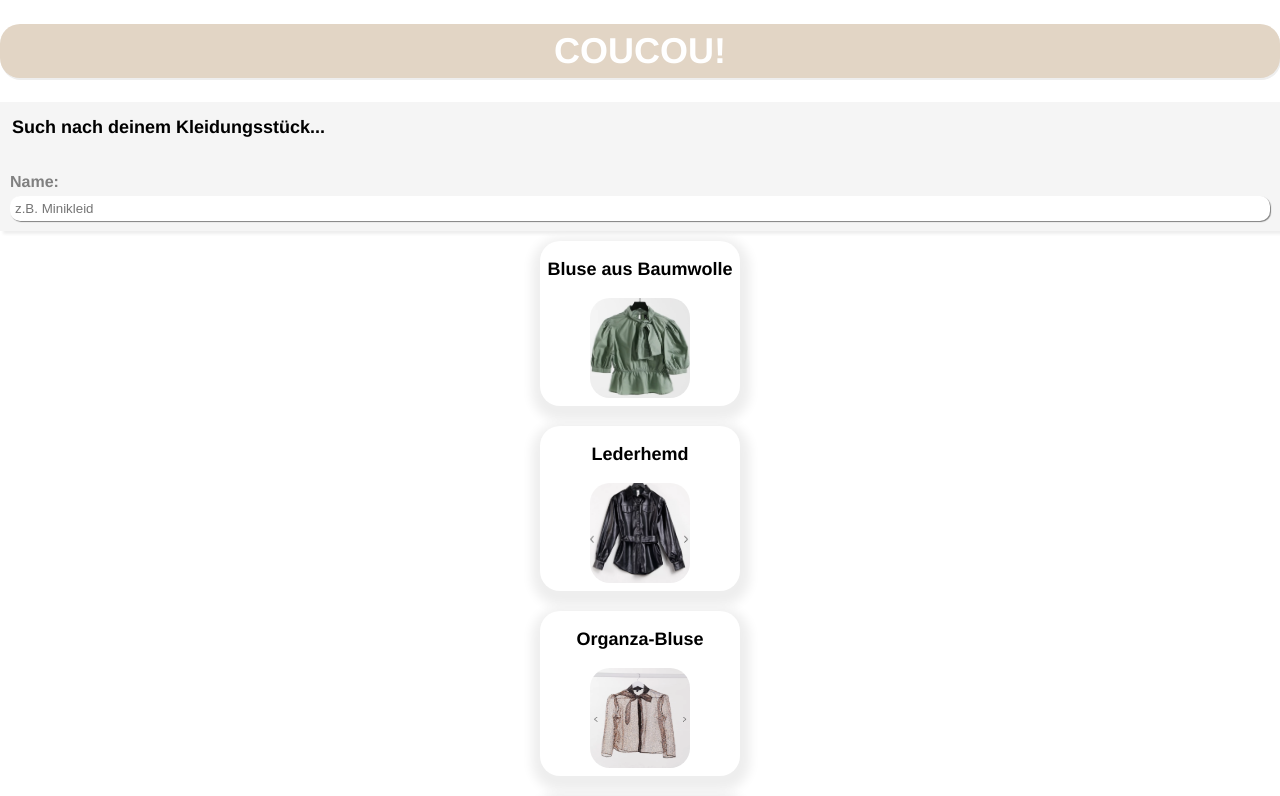
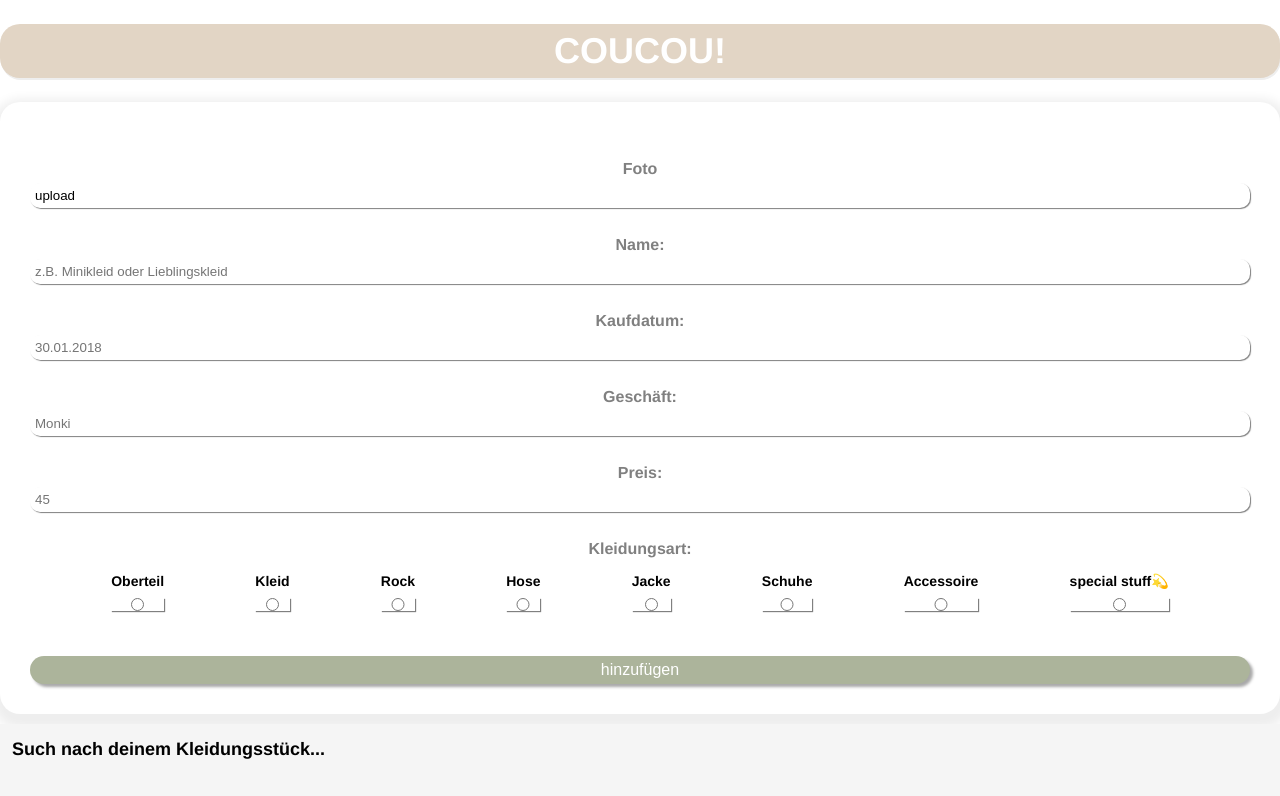
Before and after one commit to melissaceleste/capstone-project, a React (Create React App) app: page /addnew in a window 1280 px wide. Shown: the top 796 px of the page. Built offline with nearby package versions, Linux system fonts and the light colour scheme.

Commit message:
add form, handleSubmit, and modify JSON

```diff
--- a/src/App.js
+++ b/src/App.js
@@ -4,25 +4,47 @@ import { clothes } from './coucou.json'
 import styled from 'styled-components/macro'
 import Filter from './components/Filter/Filter'
 import { useState } from 'react'
+import AddNew from './components/AddNew/AddNew'
 
 function App() {
   const [userInput, setUserInput] = useState('')
+  const [cards, setCards] = useState([])
 
   return (
     <>
       <Header />
+      <AddNew onAddNewCard={addNewCard} />
+      {cards.map(card => (
+        <Card
+          name={card.name}
+          store={card.store}
+          price={card.price}
+          cards={cards}
+          setCards={setCards}
+        />
+      ))}
       <Filter userInput={userInput} setUserInput={setUserInput} />
       <Layout>
         {clothes
           .filter(item =>
             item.name.toLowerCase().includes(userInput.toLowerCase())
           )
-          .map(({ name, image, id }) => (
-            <Card key={id} image={image} name={name} />
+          .map(({ name, image, id, store, price }) => (
+            <Card
+              key={id}
+              image={image}
+              name={name}
+              store={store}
+              price={price}
+            />
           ))}
       </Layout>
     </>
   )
+
+  function addNewCard(newCard) {
+    setCards([newCard, ...cards])
+  }
 }
 
 export default App
--- /dev/null
+++ b/src/components/AddNew/AddNew.js
@@ -0,0 +1,140 @@
+import styled from 'styled-components/macro'
+
+export default function AddNew({ onAddNewCard }) {
+  return (
+    <AddNewContainer onSubmit={handleSubmit}>
+      <label>
+        <h2>Foto</h2>
+        <input type="files" value="upload" />
+      </label>
+
+      <label>
+        <h2>Name:</h2>
+        <input
+          placeholder="z.B. Minikleid oder Lieblingskleid"
+          name="nameOfClothing"
+        />
+      </label>
+
+      <label>
+        <h2>Kaufdatum:</h2>
+        <input placeholder="30.01.2018" name="kaufdatum" />
+      </label>
+
+      <label>
+        <h2>Geschäft:</h2>
+        <input placeholder="Monki" name="store" />
+      </label>
+
+      <label>
+        <h2>Preis:</h2>
+        <input
+          placeholder="45"
+          name="price"
+          type="number"
+          step="0.01"
+          min="0"
+        />
+      </label>
+
+      <h2>Kleidungsart:</h2>
+      <ContainerKleidungsart>
+        <label>
+          <h3> Oberteil </h3>
+          <input type="radio" name="Oberteil" />
+        </label>
+        <label>
+          <h3> Kleid </h3>
+          <input type="radio" name="Kleid" />
+        </label>
+
+        <label>
+          <h3> Rock </h3>
+          <input type="radio" name="Rock" />
+        </label>
+
+        <label>
+          <h3> Hose </h3>
+          <input type="radio" name="Oberteil" />
+        </label>
+
+        <label>
+          <h3> Jacke </h3>
+          <input type="radio" name="Jacke" />
+        </label>
+
+        <label>
+          <h3> Schuhe </h3>
+          <input type="radio" name="Schuhe" />
+        </label>
+
+        <label>
+          <h3> Accessoire </h3>
+          <input type="radio" name="Accessoire" />
+        </label>
+
+        <label>
+          <h3> special stuff💫 </h3>
+          <input type="radio" name="special stuff" />
+        </label>
+      </ContainerKleidungsart>
+      <br />
+      <button> hinzufügen </button>
+    </AddNewContainer>
+  )
+  function handleSubmit(event) {
+    event.preventDefault()
+    const form = event.target
+    const { nameOfClothing, store, price } = form.elements
+    onAddNewCard({
+      name: nameOfClothing.value,
+      store: store.value,
+      price: price.value,
+    })
+    form.reset()
+  }
+}
+
+const AddNewContainer = styled.form`
+  text-align: center;
+  background-color: #ffffff;
+  border-radius: 20px;
+  box-shadow: 1px 6px 11px 9px #eee;
+  padding: 30px;
+  h2 {
+    font-size: 16px;
+    margin: 25px 0 0 0;
+    color: grey;
+  }
+  h3 {
+    font-size: 14px;
+    margin: 0;
+  }
+  input {
+    border-radius: 10px;
+    border: none;
+    box-shadow: 1px 1px 1px grey;
+    padding: 5px;
+    width: 100%;
+    margin: 0;
+  }
+  button {
+    background-color: #acb49b;
+    color: white;
+    border-radius: 20px;
+    border: none;
+    box-shadow: 3px 3px 3px darkgrey;
+    font-size: 16px;
+    width: 100%;
+    padding: 5px;
+  }
+`
+const ContainerKleidungsart = styled.section`
+  display: flex;
+  flex-wrap: wrap;
+  justify-content: space-evenly;
+
+  label {
+    margin: 10px;
+  }
+`
--- a/src/components/Card/Card.js
+++ b/src/components/Card/Card.js
@@ -1,10 +1,11 @@
 import styled from 'styled-components/macro'
 import React from 'react'
 
-export default function Card({ name, image }) {
+export default function Card({ name, image, store, price }) {
   return (
     <CardContainer>
       <h2>{name}</h2>
+      {store} {price}€
       <img src={image} alt="" width="100" height="100" />
     </CardContainer>
   )
--- a/src/coucou.json
+++ b/src/coucou.json
@@ -5,8 +5,8 @@
       "name": "Bluse aus Baumwolle",
       "image": "images_clothes/bluse_aus_baumwolle.png",
       "Kaufdatum": "30.01.2020",
-      "Geschäft": "Zara",
-      "Preis": "20 Euro",
+      "store": "Zara",
+      "price": "20",
       "Kleidungsart": "Oberteil"
     },
     {
@@ -14,8 +14,8 @@
       "name": "Lederhemd",
       "image": "images_clothes/lederhemd.png",
       "Kaufdatum": "30.01.2020",
-      "Geschäft": "Zara",
-      "Preis": "30 Euro",
+      "store": "Zara",
+      "price": "30",
       "Kleidungsart": "Oberteil"
     },
     {
@@ -23,8 +23,8 @@
       "name": "Organza-Bluse",
       "image": "images_clothes/organza-bluse.png",
       "Kaufdatum": "30.01.2020",
-      "Geschäft": "Zara",
-      "Preis": "40 Euro",
+      "store": "Zara",
+      "price": "40",
       "Kleidungsart": "Oberteil"
     },
 
@@ -33,8 +33,8 @@
       "name": "Karierte Hose",
       "image": "images_clothes/karierte_hose.png",
       "Kaufdatum": "30.01.2020",
-      "Geschäft": "Zara",
-      "Preis": "30 Euro",
+      "store": "Zara",
+      "price": "30",
       "Kleidungsart": "Hose"
     },
     {
@@ -42,8 +42,8 @@
       "name": "Utility-Hose",
       "image": "images_clothes/utility-hose.png",
       "Kaufdatum": "30.01.2020",
-      "Geschäft": "Zara",
-      "Preis": "30 Euro",
+      "store": "Zara",
+      "price": "30",
       "Kleidungsart": "Hose"
     },
 
@@ -52,8 +52,8 @@
       "name": "Bodycon-Kleid",
       "image": "images_clothes/bodycon-kleid.png",
       "Kaufdatum": "30.01.2020",
-      "Geschäft": "Zara",
-      "Preis": "30 Euro",
+      "store": "Zara",
+      "price": "30",
       "Kleidungsart": "Kleid"
     },
     {
@@ -61,8 +61,8 @@
       "name": "Minikleid mit Puffärmeln",
       "image": "images_clothes/minikleid_mit_puffärmeln.png",
       "Kaufdatum": "30.01.2020",
-      "Geschäft": "Zara",
-      "Preis": "30 Euro",
+      "store": "Zara",
+      "price": "30",
       "Kleidungsart": "Kleid"
     },
     {
@@ -70,8 +70,8 @@
       "name": "Minikleid",
       "image": "images_clothes/minikleid.png",
       "Kaufdatum": "30.01.2020",
-      "Geschäft": "Zara",
-      "Preis": "30 Euro",
+      "store": "Zara",
+      "price": "30",
       "Kleidungsart": "Kleid"
     },
     {
@@ -79,8 +79,8 @@
       "name": "Pailetten-Abendkleid",
       "image": "images_clothes/pailletten-abendkleid.png",
       "Kaufdatum": "30.01.2020",
-      "Geschäft": "Zara",
-      "Preis": "30 Euro",
+      "store": "Zara",
+      "price": "30",
       "Kleidungsart": "Kleid"
     },
 
@@ -89,8 +89,8 @@
       "name": "Wanderstiefel",
       "image": "images_clothes/wanderstiefel.png",
       "Kaufdatum": "30.01.2020",
-      "Geschäft": "Zara",
-      "Preis": "30 Euro",
+      "store": "Zara",
+      "price": "30",
       "Kleidungsart": "Schuhe"
     },
     {
@@ -98,8 +98,8 @@
       "name": "Espadrilles",
       "image": "images_clothes/espadrilles.png",
       "Kaufdatum": "30.01.2020",
-      "Geschäft": "Zara",
-      "Preis": "30 Euro",
+      "store": "Zara",
+      "price": "30",
       "Kleidungsart": "Schuhe"
     },
     {
@@ -107,8 +107,8 @@
       "name": "Mules",
       "image": "images_clothes/mules.png",
       "Kaufdatum": "30.01.2020",
-      "Geschäft": "Zara",
-      "Preis": "30 Euro",
+      "store": "Zara",
+      "price": "30",
       "Kleidungsart": "Schuhe"
     },
 
@@ -117,8 +117,8 @@
       "name": "Strickjacke mit Schulterpolstern",
       "image": "images_clothes/strickjacke_mit_schulterpolstern.png",
       "Kaufdatum": "30.01.2020",
-      "Geschäft": "Zara",
-      "Preis": "30 Euro",
+      "store": "Zara",
+      "price": "30",
       "Kleidungsart": "Jacke"
     }
   ]
```
Also changed, not shown: 2 other files (tests, documents, lock files or other folders).
